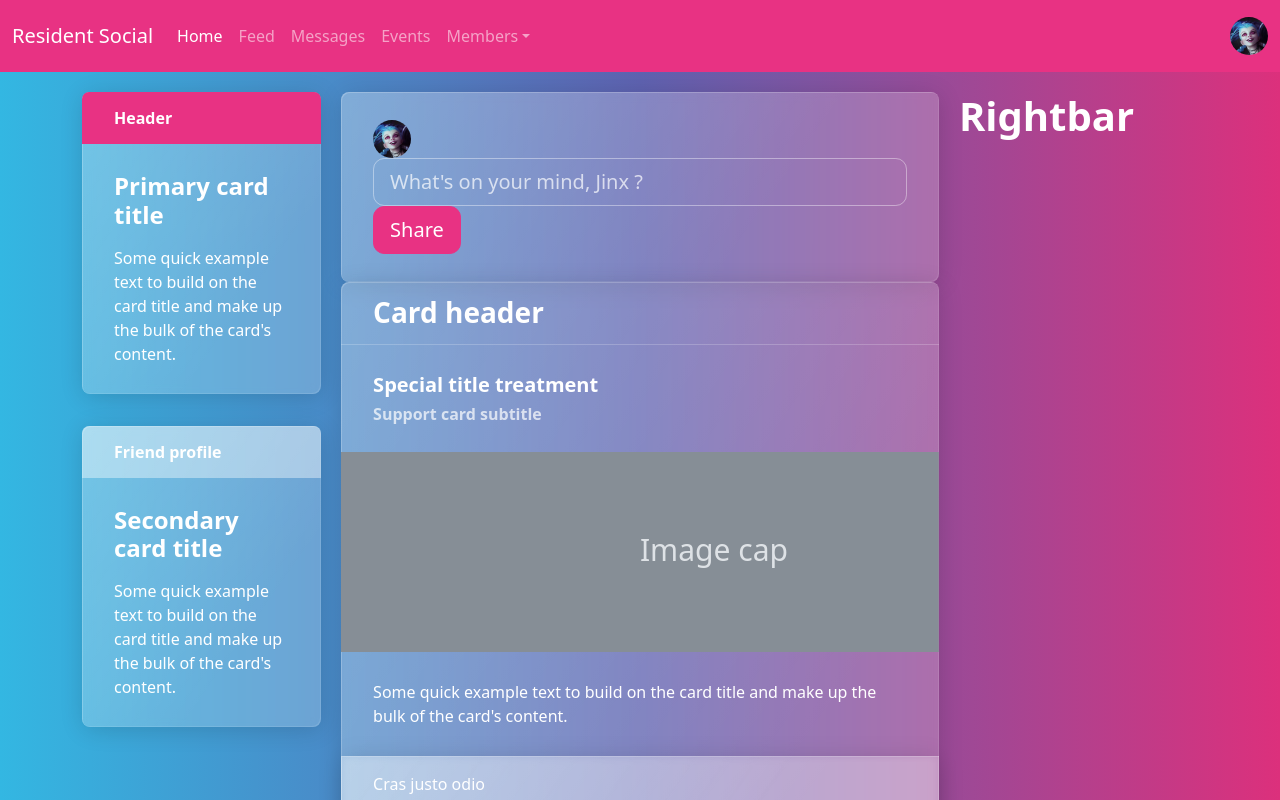
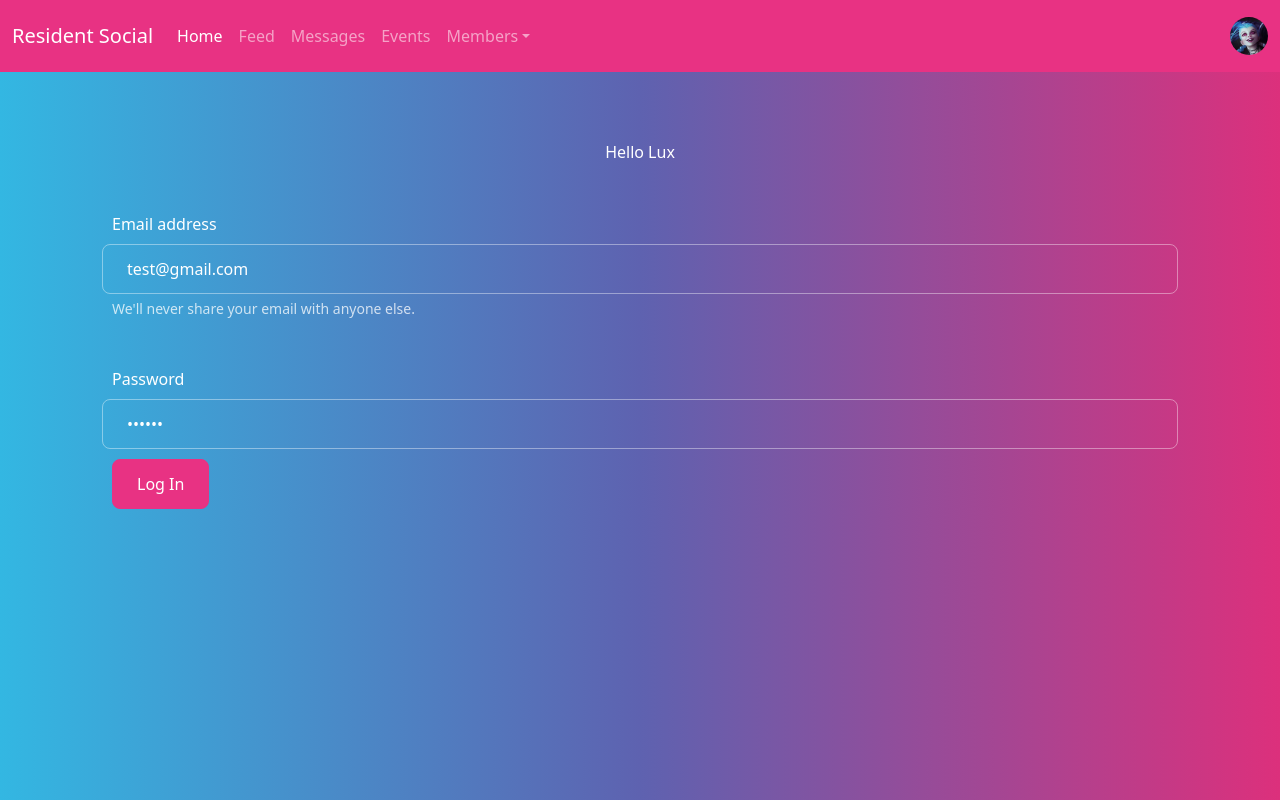
Before and after one commit to aymeeflores/aymee-flores-capstone, a React (Create React App) app in the folder client/: page / in a window 1280 px wide. Before the commit this address led to /feed. Shown: the top 800 px of the page. Built offline with nearby package versions, Linux system fonts and the light colour scheme.

Commit message:
re-routing and styling

```diff
--- a/client/src/App.js
+++ b/client/src/App.js
@@ -16,6 +16,7 @@ import Sidebar from "./Components/Sidebar/Sidebar";
 import Events from "./pages/Events/Events";
 import Member from "./Components/Member/Member";
 import Login from "./Components/Login/Login";
+import Messages from "./pages/Messages/Messages";
 
 export default class App extends React.Component {
   render() {
@@ -23,26 +24,24 @@ export default class App extends React.Component {
     return (
       <div className="App">
         <Router>
-          <header>
-            <Navbar />
-          </header>
-
+          <Navbar />
           <div className="container">
-            <aside className="container__sidebar">
+            {/* <aside className="container__sidebar">
               <Sidebar />
-            </aside>
+            </aside> */}
             <main className="container__main">
               <Switch>
-                <Route path="/home" component={Home} />
-                <Route path="/feed" component={Feed} />
+                <Route path="/" exact component={Login} />
+                <Route path="/Home" component={Home} />
+                <Route path="/messages" component={Messages} />
                 <Route path="/member" component={Member} />
                 <Route path="/events" exact component={Events} />
                 <Redirect from="/" to="/feed" exact />
               </Switch>
             </main>
-            <aside className="container__rightbar">
+            {/* <aside className="container__rightbar">
               <Rightbar />
-            </aside>
+            </aside> */}
           </div>
         </Router>
       </div>
--- a/client/src/Components/Feed/Feed.js
+++ b/client/src/Components/Feed/Feed.js
@@ -16,21 +16,17 @@ export default class Feed extends Component {
   render() {
     return (
       <>
-        <div class="card">
-          <div class="card-body">
-            <div class="form-group">
-              <div className="navbar__avatar">
-                <img src={Avatar} alt="profile icon" />
-              </div>
+        <div class="card feedform">
+          <div class="card-body feedform__body">
+            <div class="form-group feedinput">
               <input
-                class="form-control form-control-lg"
+                class="form-control form-control-lg "
                 type="text"
                 placeholder={`What's on your mind, ${this.state.name} ?`}
                 id="inputLarge"
               />
             </div>
-
-            <button type="button" class="btn btn-primary btn-lg">
+            <button type="button" class="btn btn-primary btn-lg sharebtn">
               Share
             </button>
           </div>
--- a/client/src/Components/Feed/Feed.scss
+++ b/client/src/Components/Feed/Feed.scss
@@ -1,3 +1,20 @@
-.feed {
-  flex: 5;
+.card {
+  margin-bottom: 20px;
 }
+
+.feedform {
+  &__body {
+    display: flex;
+    flex-wrap: wrap;
+  }
+}
+
+.feedinput {
+  margin-left: 10px;
+  width: 100%;
+}
+
+.sharebtn {
+  margin-top: 10px;
+  margin-left: auto;
+}
--- a/client/src/Components/Login/Login.js
+++ b/client/src/Components/Login/Login.js
@@ -1,4 +1,5 @@
 import React, { Component } from "react";
+import "./Login.scss";
 
 export default class Login extends Component {
   constructor(props) {
@@ -13,7 +14,6 @@ export default class Login extends Component {
     this.doLogin = this.doLogin.bind(this);
     this.doLogout = this.doLogout.bind(this);
   }
-
   doLogin() {
     // TODO DO LOGIN AGAINST API DATABASE
     const { email, code } = this.state.login;
@@ -29,27 +29,27 @@ export default class Login extends Component {
   }
   render() {
     // show login if user is not logged in
+
     if (!this.state.user) {
       return (
         <>
-          <form>
-            <legend> Resident Social</legend>
+          <form className="mainlogin">
+            {/* <legend className="mainlogin__legend"> Resident Social</legend> */}
             <div class="form-group row">
-              <label for="staticEmail" class="col-sm-2 col-form-label">
-                Hello
+              <label
+                for="staticEmail"
+                class="col-sm-2 col-form-label"
+                className="mainlogin__greeting"
+              >
+                Hello {this.state.name}
               </label>
-              <div class="col-sm-10">
-                <input
-                  type="text"
-                  readonly=""
-                  class="form-control-plaintext"
-                  id="staticEmail"
-                  defaultValue={this.state.name}
-                />
-              </div>
             </div>
-            <div class="form-group">
-              <label for="exampleInputEmail1" class="form-label mt-4">
+
+            <div class="form-group mainlogin">
+              <label
+                for="exampleInputEmail1"
+                class="form-label mt-4 loginlabel"
+              >
                 Email address
               </label>
               <input
@@ -65,12 +65,15 @@ export default class Login extends Component {
                 }
                 defaultValue={this.state.login.email}
               />
-              <small id="emailHelp" class="form-text text-muted">
+              <small id="emailHelp" class="form-text text-muted disclaimer">
                 We'll never share your email with anyone else.
               </small>
             </div>
-            <div class="form-group">
-              <label for="exampleInputPassword1" class="form-label mt-4">
+            <div class="form-group mainlogin">
+              <label
+                for="exampleInputPassword1"
+                class="form-label mt-4 loginlabel"
+              >
                 Password
               </label>
               <input
@@ -89,7 +92,7 @@ export default class Login extends Component {
           </form>
           <button
             type="button"
-            class="btn btn-primary"
+            class="btn btn-primary loginbtn"
             type="button"
             onClick={this.doLogin}
           >
--- /dev/null
+++ b/client/src/Components/Login/Login.scss
@@ -0,0 +1,26 @@
+.mainlogin {
+  display: flex;
+  flex-wrap: wrap;
+  justify-content: center;
+  flex-direction: column;
+  &__legend {
+    flex-basis: 100%;
+    text-align: center;
+  }
+  &__greeting {
+    width: 100%;
+    text-align: center;
+    margin-top: 3rem;
+  }
+}
+.loginlabel {
+  margin-left: 10px;
+}
+.disclaimer {
+  margin-left: 10px;
+}
+
+.loginbtn {
+  margin-top: 10px;
+  margin-left: 10px;
+}
--- a/client/src/Components/Sidebar/Sidebar.js
+++ b/client/src/Components/Sidebar/Sidebar.js
@@ -1,20 +1,28 @@
 import React from "react";
 import "./Sidebar.scss";
-import { Rss, People, CalendarEvent, CameraVideo } from "react-bootstrap-icons";
+import {
+  Rss,
+  People,
+  CalendarEvent,
+  CameraVideo,
+  Controller,
+} from "react-bootstrap-icons";
 import Avatar from "../../assets/avatar.jpg";
 
 function Sidebar(props) {
   return (
     <>
-      <div class="card border-primary mb-3">
-        <div class="card-header">Header</div>
-        <div class="card-body">
-          <h4 class="card-title">Primary card title</h4>
-          <p class="card-text">
-            Some quick example text to build on the card title and make up the
-            bulk of the card's content.
-          </p>
-        </div>
+      <div class="list-group">
+        <a href="#" class="list-group-item list-group-item-action">
+          <Controller />
+          Friends
+        </a>
+        <a href="#" class="list-group-item list-group-item-action">
+          <People /> Groups
+        </a>
+        <a href="#" class="list-group-item list-group-item-action ">
+          <Rss /> News
+        </a>
       </div>
 
       <div class="card border-secondary mb-3">
--- a/client/src/pages/Home/Home.js
+++ b/client/src/pages/Home/Home.js
@@ -7,11 +7,8 @@ import Sidebar from "../../Components/Sidebar/Sidebar";
 function Home() {
   return (
     <>
-      <Navbar />
       <div className="homecontainer">
-        <Sidebar />
         <Feed />
-        <Rightbar />
       </div>
     </>
   );
--- a/client/src/pages/Messages/Messages.js
+++ b/client/src/pages/Messages/Messages.js
@@ -0,0 +1,36 @@
+import React, { Component } from "react";
+
+export default class Messages extends Component {
+  render() {
+    return (
+      <div>
+        <ul class="list-group">
+          <li class="list-group-item d-flex justify-content-between align-items-center">
+            Inbox
+            <span class="badge bg-primary rounded-pill">14</span>
+          </li>
+          <li class="list-group-item d-flex justify-content-between align-items-center">
+            Archived
+            <span class="badge bg-primary rounded-pill">2</span>
+          </li>
+          <li class="list-group-item d-flex justify-content-between align-items-center">
+            Important
+            <span class="badge bg-primary rounded-pill">1</span>
+          </li>
+          <li class="list-group-item d-flex justify-content-between align-items-center">
+            sent
+            <span class="badge bg-primary rounded-pill">1</span>
+          </li>
+          <li class="list-group-item d-flex justify-content-between align-items-center">
+            Drafts
+            <span class="badge bg-primary rounded-pill">1</span>
+          </li>
+          <li class="list-group-item d-flex justify-content-between align-items-center">
+            Deleted
+            <span class="badge bg-primary rounded-pill">1</span>
+          </li>
+        </ul>
+      </div>
+    );
+  }
+}
```
